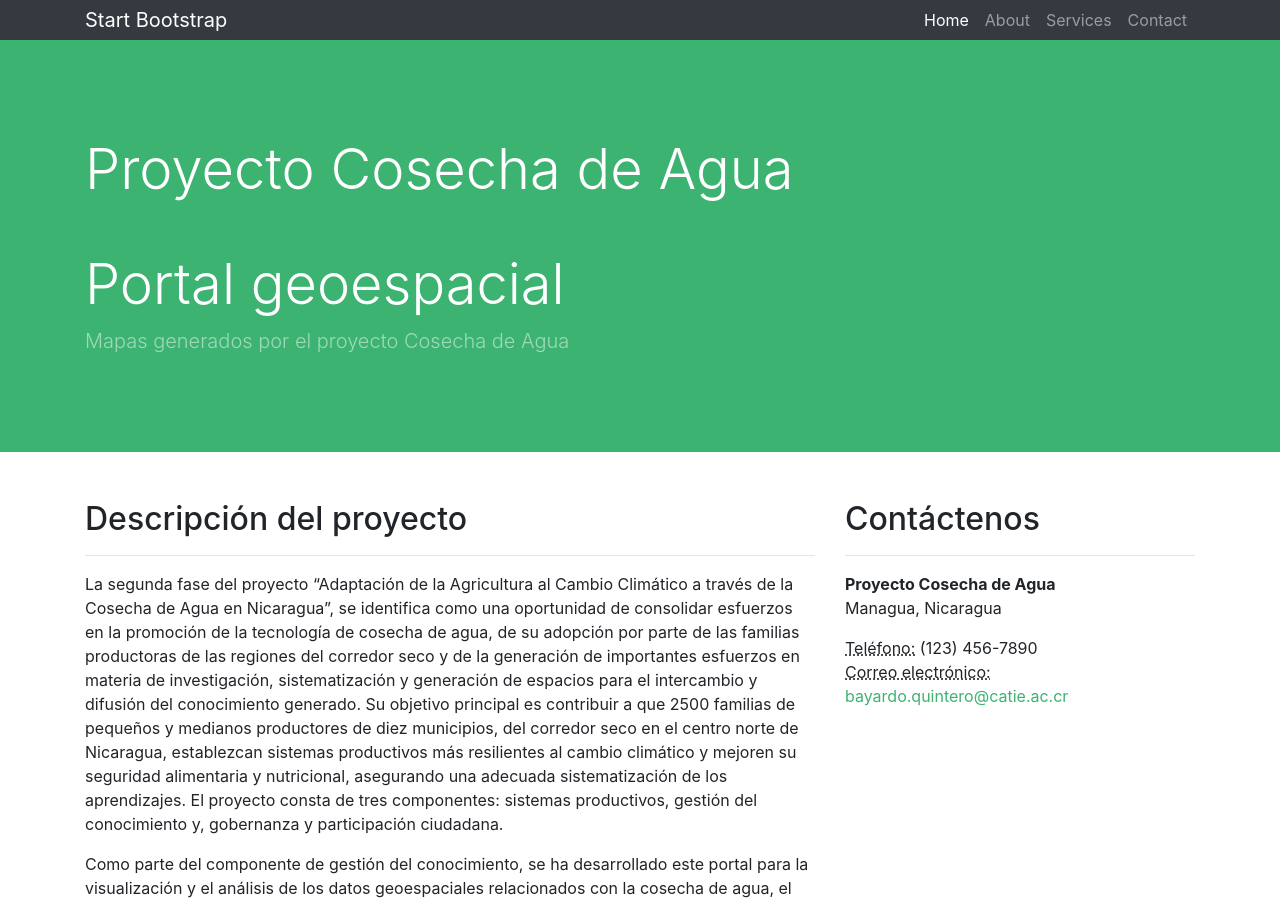
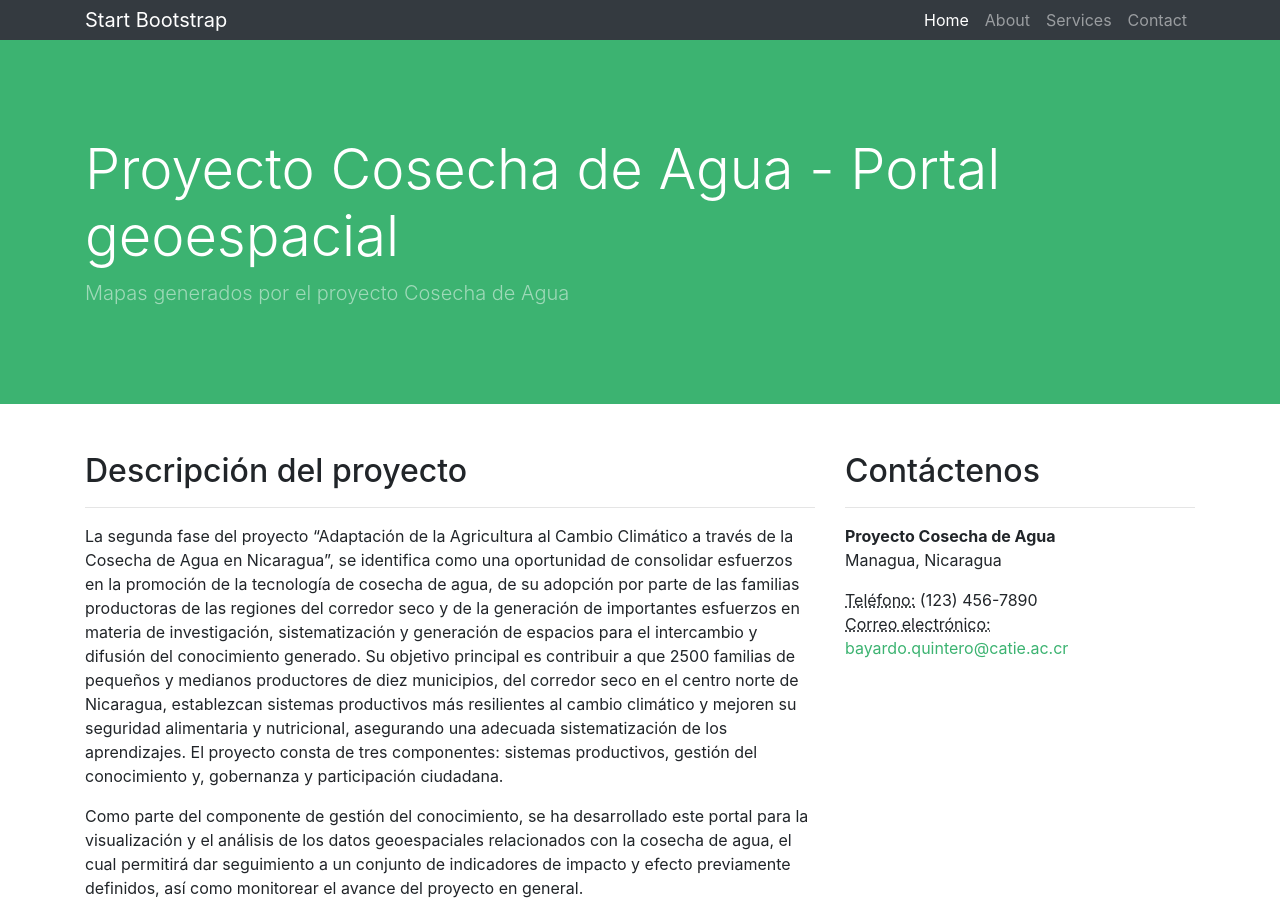
Before and after one commit to geo-cosecha-agua/geo-cosecha-agua.github.io, a Jekyll site: the page built from index.html, in a window 1280 px wide and 900 px high. Built offline with Jekyll 4.4.1, drawn with Linux system fonts in a browser that asks for light colours.

Commit message:
Update header.html

```diff
--- a/_includes/header.html
+++ b/_includes/header.html
@@ -4,11 +4,8 @@
     <div class="row h-100 align-items-center">
       <div class="col-lg-12">
         <h1 class="display-4 text-white mt-5 mb-2">
-          Proyecto Cosecha de Agua
+          Proyecto Cosecha de Agua - Portal geoespacial
         </h1>
-        <h3 class="display-4 text-white mt-5 mb-2">
-          Portal geoespacial
-        </h3>
         <p class="lead mb-5 text-white-50">
           Mapas generados por el proyecto Cosecha de Agua
         </p>
```
